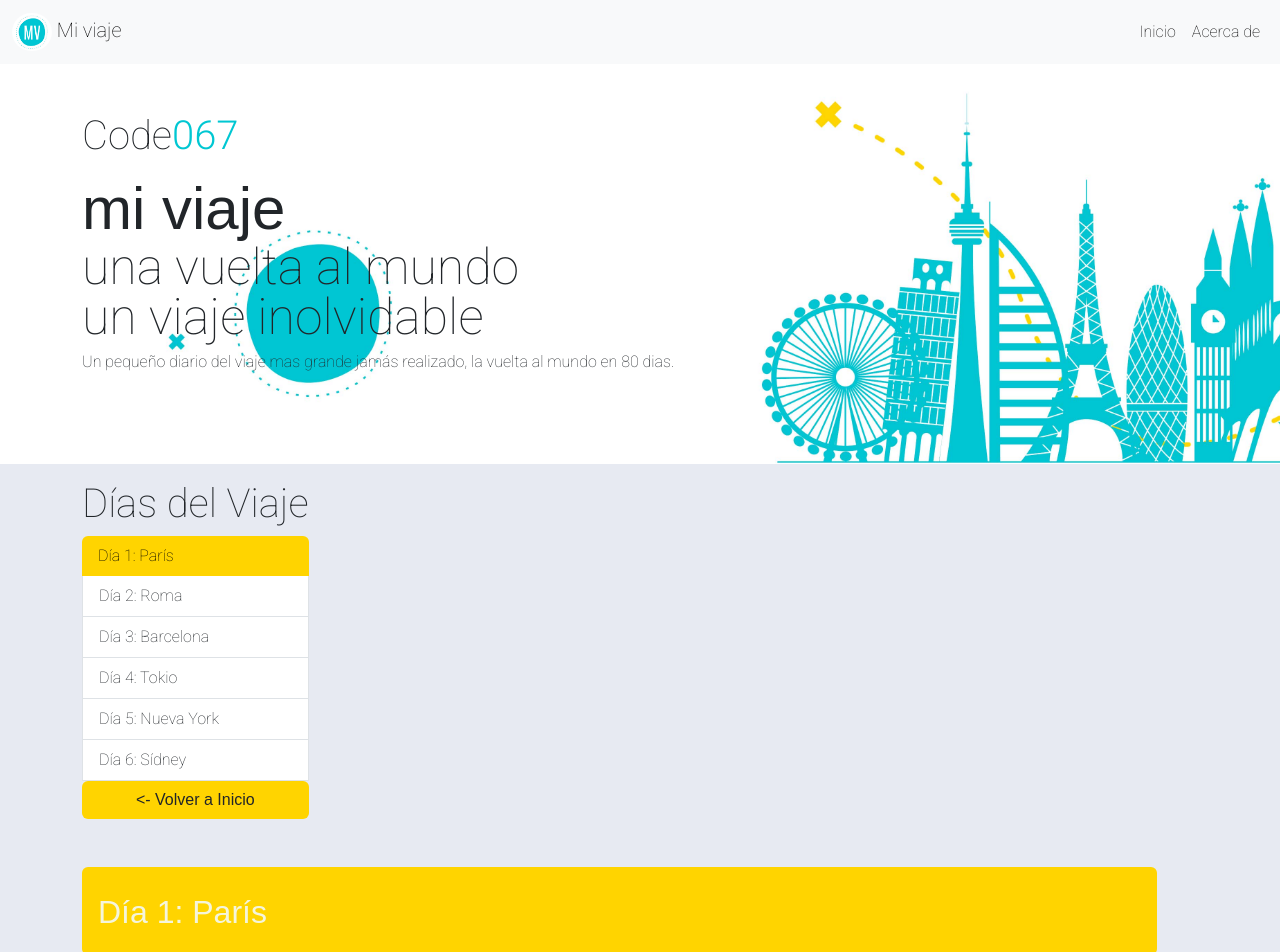
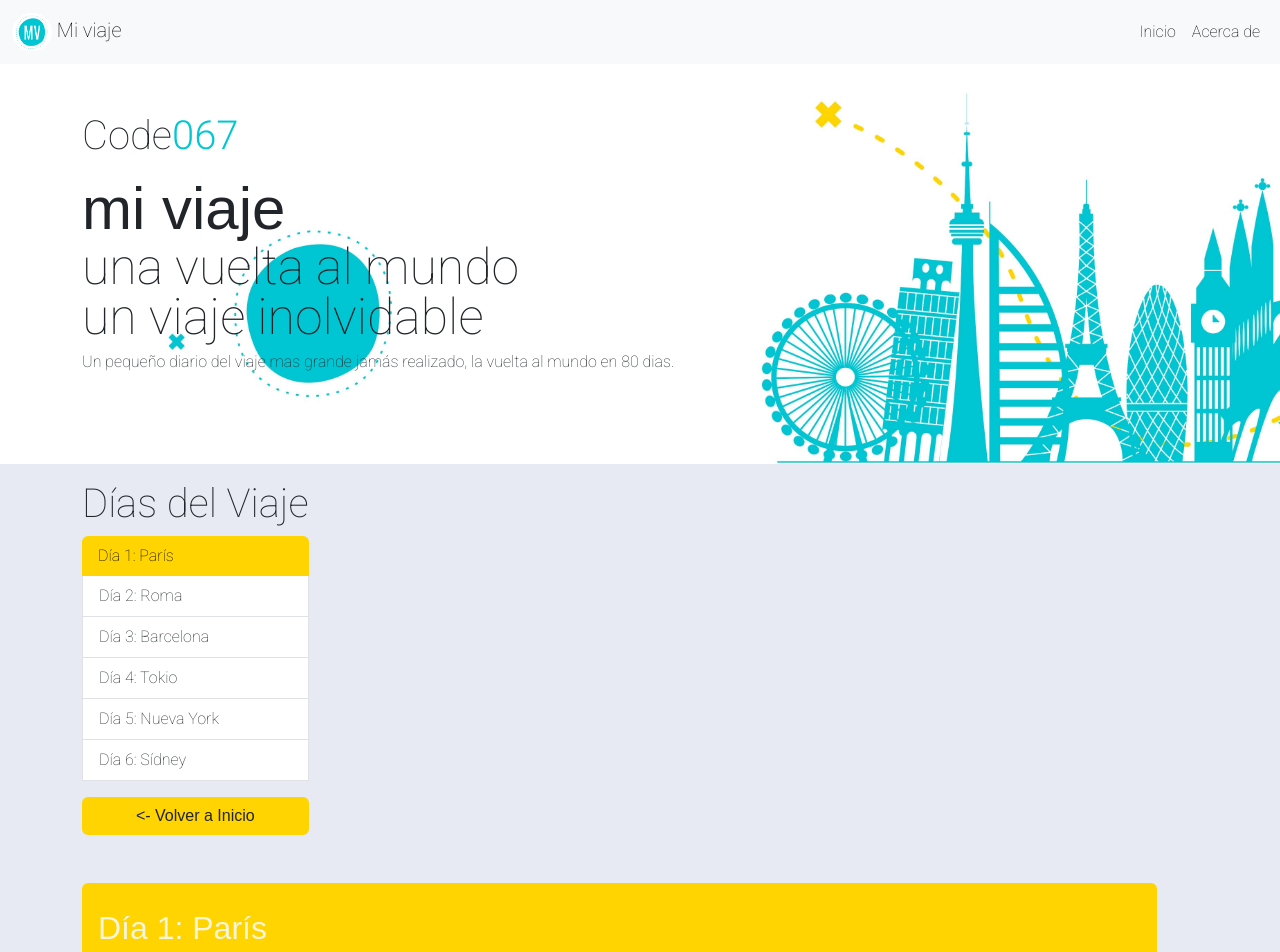
Before and after one commit to jaubass/frontend-prod2, an Angular app: page /day/1 in a window 1280 px wide. Shown: the top 952 px of the page. Built offline with nearby package versions, Linux system fonts and the light colour scheme; a web font is replaced by a local one.

Commit message:
margin adjustment

```diff
--- a/src/app/detail/detail/detail.component.html
+++ b/src/app/detail/detail/detail.component.html
@@ -16,11 +16,10 @@
             class="list-group-item list-group-item-action" [ngClass]="{active: dia.numero_dia === dayNum}">
             Día {{ dia.numero_dia }}: {{ dia.ciudad }}
           </a>
-          <a class="btn btn-primary2" href="#" role="button" aria-current="page" routerLink="/"> <- Volver a Inicio</a>
+          <a class="btn btn-primary2 mt-3" href="#" role="button" aria-current="page" routerLink="/"> <- Volver a Inicio</a>
         </div>
       </div>
     </div>
-
 
     <div *ngFor="let dia of jsonDato.viaje">
       <div *ngIf="dia.numero_dia === dayNum">
```
